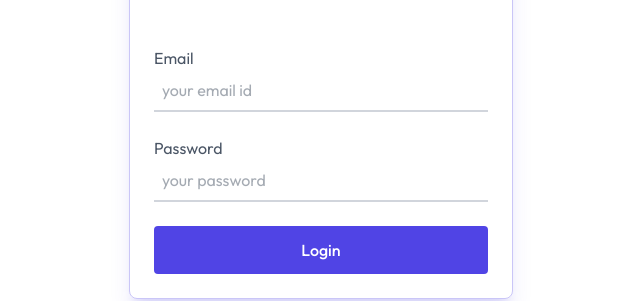
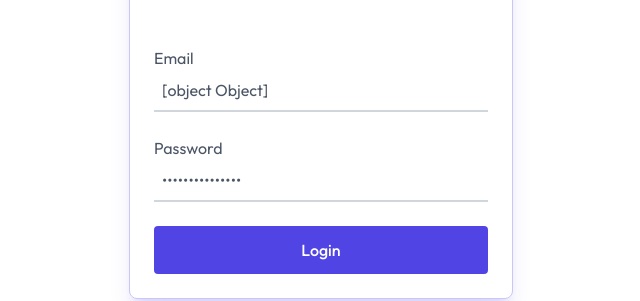
Before and after one commit to mannu-phaver/QuickBlog, a React app: page /admin in a window 1280 px wide. Shown: the part 318-619 px from the top of the page, without its empty margins (319-959 px from the left). Built offline with nearby package versions, Linux system fonts and the light colour scheme; the HTML template or start-up script is replaced by a standard one.

Commit message:
Added Use state functionality

```diff
--- a/src/Components/admin/Login.jsx
+++ b/src/Components/admin/Login.jsx
@@ -1,8 +1,10 @@
-import React from 'react'
+import React, { useState } from 'react'
 
 const Login = () => {
-  const handleSubmit={
-
+  const [email,setEmail]=useState('')
+  const [password,setPassword]=useState('')
+  const handleSubmit= async(e)=>{
+      e.preventDefault()
   }
   return (
       <div className='flex items-center justify-center h-screen'>
@@ -17,12 +19,12 @@ const Login = () => {
           <form onSubmit={handleSubmit} className='mt-6 w-full sm:max-w-md text-gray-600'>
           <div className='flex flex-col'>
           <label> Email </label>
-          <input type="email" required placeholder='your email id'
+          <input onChange={e=>setEmail(e.target.value)} value={{email}} type="email" required placeholder='your email id'
           className='border-b-2 border-gray-300 p-2 outline-none mb-6'/>
           </div>
           <div className='flex flex-col'>
           <label> Password </label>
-          <input type="password" required placeholder='your password'
+          <input onChange={e=>setPassword(e.target.value)} value={{password}}type="password" required placeholder='your password'
           className='border-b-2 border-gray-300 p-2 outline-none mb-6'/>
           </div>
           <button type="submit" className='w-full py-3 font-medium bg-primary
```
